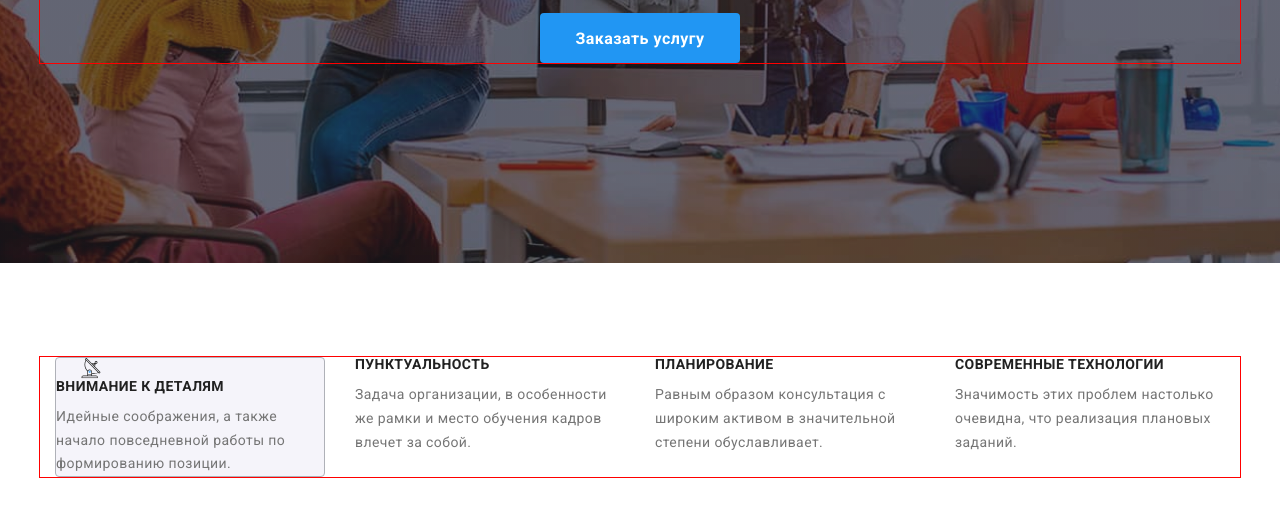
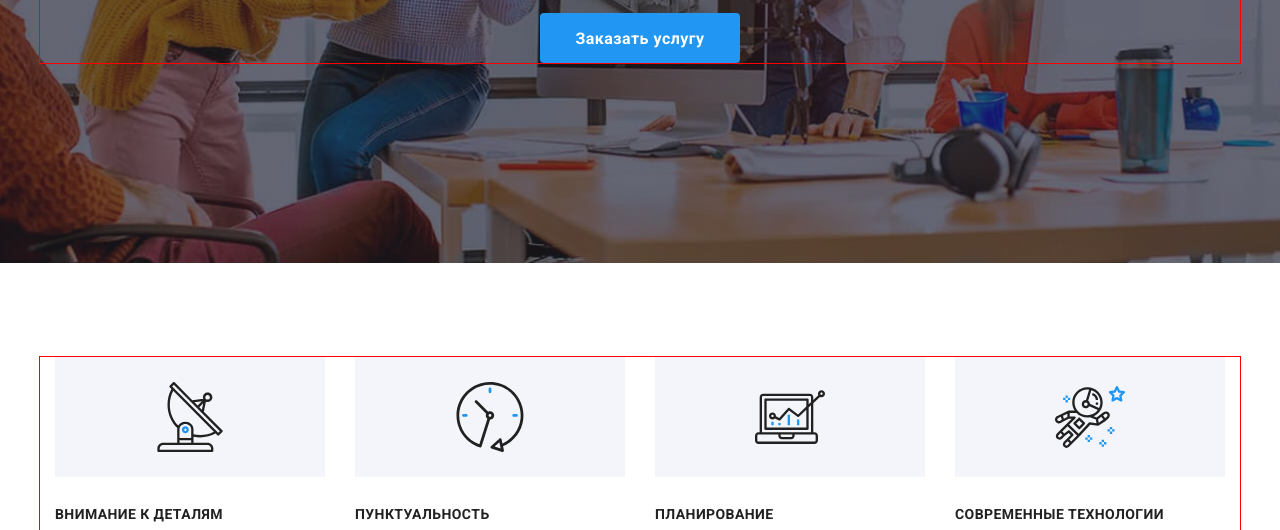
Before and after one commit to DmitriyKorshunov/goit-markup-hw-04, a plain HTML site: page index.html in a window 1280 px wide. Shown: the part 422-952 px from the top of the page. Drawn offline with nearby package versions, Linux system fonts and the light colour scheme.

Commit message:
Установлены иконки в секцию наши преимущества, синхронизация шапки и подвала на двух страницах

```diff
--- a/index.html
+++ b/index.html
@@ -74,31 +74,28 @@
         <div class="container">
           <h2 hidden>Наши преимущества</h2>
           <ul class="advantages-content list">
-            <li class="advantages-item item">
-              <svg width="70" height="70" class="advantages-icon">
-                <use href="./img/icons.svg#antenna"></use>
-              </svg>
+            <li class="advantages-item-antenna item">
               <h3 class="advantages-title">Внимание к деталям</h3>
               <p class="advantages-text">
                 Идейные соображения, а также начало повседневной работы по
                 формированию позиции.
               </p>
             </li>
-            <li class="item">
+            <li class="advantages-item-clock item">
               <h3 class="advantages-title">Пунктуальность</h3>
               <p class="advantages-text">
                 Задача организации, в особенности же рамки и место обучения
                 кадров влечет за собой.
               </p>
             </li>
-            <li class="item">
+            <li class="advantages-item-diagram item">
               <h3 class="advantages-title">Планирование</h3>
               <p class="advantages-text">
                 Равным образом консультация с широким активом в значительной
                 степени обуславливает.
               </p>
             </li>
-            <li class="item">
+            <li class="advantages-item-astronaut item">
               <h3 class="advantages-title">Современные технологии</h3>
               <p class="advantages-text">
                 Значимость этих проблем настолько очевидна, что реализация
--- a/styles/styles.css
+++ b/styles/styles.css
@@ -246,7 +246,7 @@ img {
   margin-left: 30px;
 }
 
-.advantages-item {
+/*.advantages-item {
   display: flex;
   flex-direction: column;
   width: 270px;
@@ -255,7 +255,7 @@ img {
 
   border-radius: 4px;
   background: #f5f4fa;
-}
+}*/
 
 .advantages-title {
   margin-top: 0;
@@ -267,6 +267,66 @@ img {
   line-height: 1.14;
   letter-spacing: 0.03em;
   text-transform: uppercase;
+}
+
+.advantages-item-antenna::before {
+  content: "";
+  margin: auto;
+  width: 270px;
+  height: 120px;
+  background-image: url("../img/antenna.svg");
+  background-repeat: no-repeat;
+  display: block;
+  background-position: center;
+  background-size: 70px 70px;
+  background-color: #f4f5fa;
+  padding: 25px 100px;
+  margin-bottom: 30px;
+}
+
+.advantages-item-clock::before {
+  content: "";
+  margin: auto;
+  width: 270px;
+  height: 120px;
+  background-image: url("../img/clock.svg");
+  background-repeat: no-repeat;
+  display: block;
+  background-position: center;
+  background-size: 70px 70px;
+  background-color: #f4f5fa;
+  padding: 25px 100px;
+  margin-bottom: 30px;
+}
+
+.advantages-item-diagram::before {
+  content: "";
+  margin: auto;
+  width: 270px;
+  height: 120px;
+  background-image: url("../img/diagram.svg");
+  background-repeat: no-repeat;
+  display: block;
+  background-position: center;
+  background-size: 70px 70px;
+  background-color: #f4f5fa;
+  padding: 25px 100px;
+  margin-bottom: 30px;
+}
+
+.advantages-item-astronaut::before {
+  content: "";
+  margin: auto;
+  width: 270px;
+  height: 120px;
+  background-image: url("../img/astronaut.svg");
+  background-repeat: no-repeat;
+  display: block;
+  background-position: center;
+  background-size: 70px 70px;
+  background-color: #f4f5fa;
+  padding: 25px 100px;
+  margin-bottom: 30px;
 }
 
 .advantages-text {
@@ -398,9 +458,6 @@ img {
 .clients-list {
   display: flex;
   justify-content: space-between;
-}
-
-.clients-item {
 }
 
 .clients-link {
```
Also changed, not shown: portfolio.html (+56 -11 lines), img/antenna.svg (added), img/astronaut.svg (added), img/clock.svg (added), img/diagram.svg (added).
